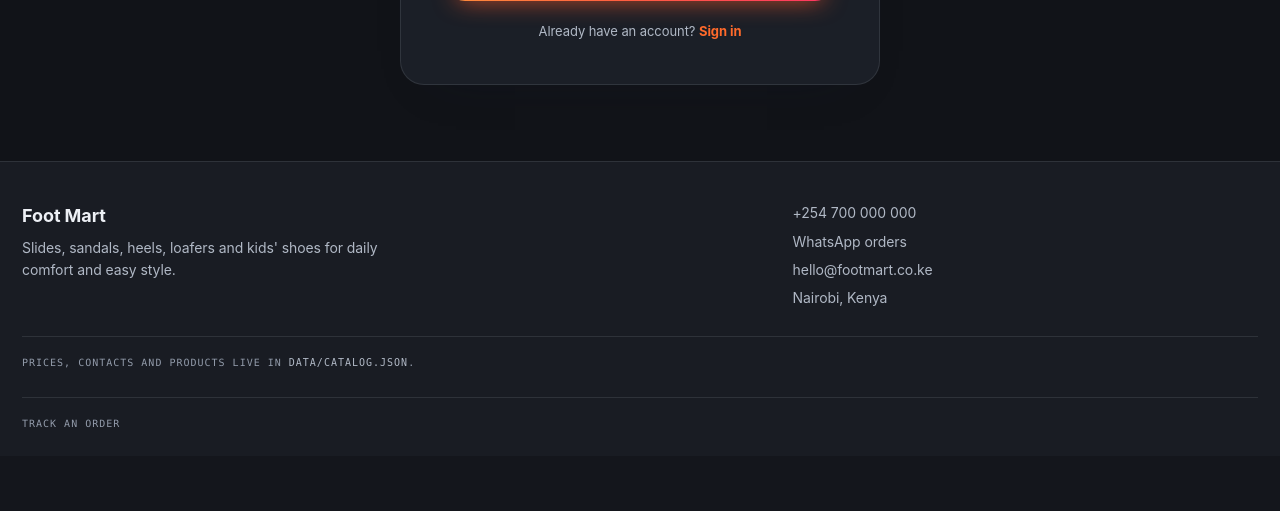
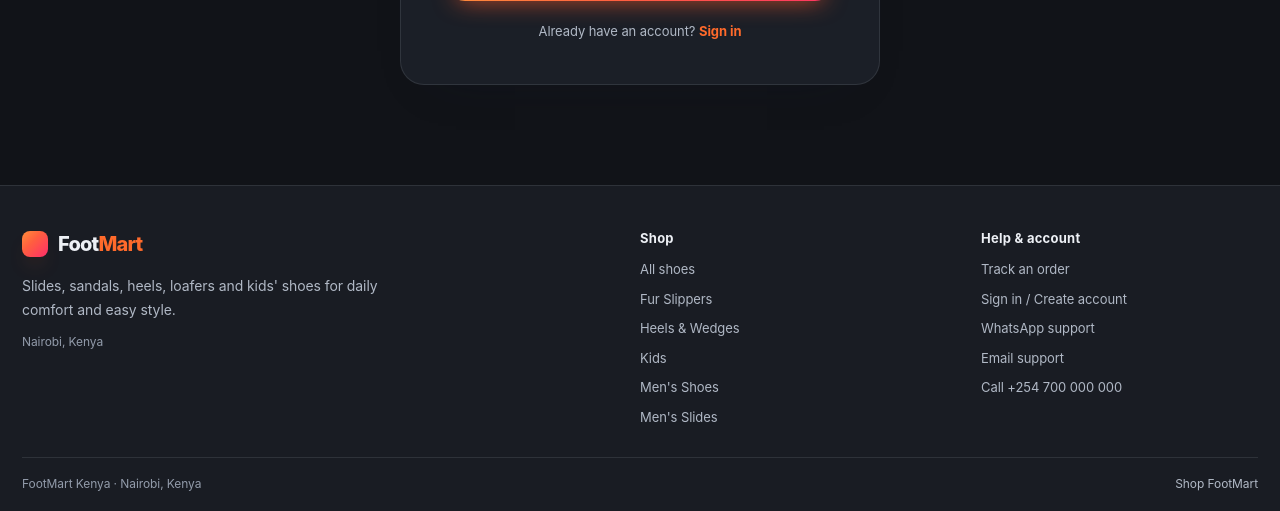
Before and after one commit to Mrwilly87/footmart-marketplace, a Flask app: page /account/register in a window 1280 px wide. Shown: the part 1131-1642 px from the top of the page. Before the commit the page ends 1559 px from the top, so only its background shows below. Run offline with Flask 3, Linux system fonts and the light colour scheme; some libraries are stand-ins or nearby versions.

Commit message:
Improve storefront footer
Co-authored-by: Copilot <223556219+Copilot@users.noreply.github.com>

```diff
--- a/public/css/style.css
+++ b/public/css/style.css
@@ -529,17 +529,27 @@ a.google-signin:hover { background: #fafafa; border-color: #9da3aa; box-shadow:
 .section-title { margin: 0 0 22px; font-size: 22px; }
 
 /* footer */
-.site-footer { border-top: 1px solid var(--line); background: var(--bg-2); }
-.footer-inner { display: grid; grid-template-columns: 1.6fr 1fr; gap: 26px; padding-block: 40px 24px; }
-.footer-brand { margin: 0; font-size: 18px; font-weight: 700; }
-.footer-tagline { margin: 6px 0 0; color: var(--muted); font-size: 14px; max-width: 44ch; }
-.footer-contact { list-style: none; margin: 0; padding: 0; display: grid; gap: 6px; font-size: 14px; color: var(--muted); }
-.footer-contact a:hover { color: var(--accent); }
-.footer-note {
-  grid-column: 1 / -1; margin: 0; padding-top: 18px; border-top: 1px solid var(--line);
-  font-family: var(--mono); font-size: 10px; letter-spacing: .1em; text-transform: uppercase; color: var(--muted-dim);
+.site-footer { margin-top: 24px; border-top: 1px solid var(--line); background: var(--bg-2); }
+.footer-inner {
+  display: grid; grid-template-columns: minmax(0, 1.5fr) repeat(2, minmax(150px, .75fr));
+  column-gap: clamp(24px, 5vw, 72px); row-gap: 30px; padding-block: 42px 18px;
 }
-.footer-note code { color: var(--muted); }
+.footer-about { max-width: 380px; }
+.footer-brand { width: fit-content; margin: 0; }
+.footer-brand .brand-name { font-size: 20px; }
+.footer-tagline { margin: 14px 0 0; color: var(--muted); font-size: 14px; line-height: 1.7; max-width: 42ch; }
+.footer-location { margin: 10px 0 0; color: var(--muted-dim); font-size: 12px; }
+.footer-links { display: grid; align-content: start; justify-items: start; gap: 10px; }
+.footer-heading { margin: 3px 0 5px; color: var(--ink); font-size: 13px; letter-spacing: .02em; }
+.footer-links a { color: var(--muted); font-size: 13px; line-height: 1.5; transition: color .18s ease; }
+.footer-links a:hover { color: var(--accent); }
+.footer-bottom {
+  grid-column: 1 / -1; display: flex; justify-content: space-between; align-items: center;
+  gap: 12px; padding-top: 16px; border-top: 1px solid var(--line);
+  color: var(--muted-dim); font-size: 12px;
+}
+.footer-bottom a { color: var(--muted); }
+.footer-bottom a:hover { color: var(--accent); }
 
 /* 404 */
 .empty-page { padding-block: 96px; text-align: center; }
@@ -813,7 +823,7 @@ body.cart-locked { overflow: hidden; }
   .hero-stage { order: -1; min-height: 260px; }
   .scene-picker { position: static; translate: none; grid-auto-flow: column; grid-auto-columns: 44px; justify-content: start; margin-bottom: 18px; }
   .detail { grid-template-columns: 1fr; gap: 26px; }
-  .footer-inner { grid-template-columns: 1fr; }
+  .footer-inner { grid-template-columns: minmax(0, 1.3fr) repeat(2, minmax(140px, .8fr)); }
   .promo-strip { grid-template-columns: repeat(2, minmax(0, 1fr)); }
   .checkout-body { grid-template-columns: minmax(0, 1fr) minmax(0, 1fr); }
   .auth-card { grid-column: 1 / -1; }
@@ -1043,6 +1053,16 @@ html[data-theme="dark"] .checkout-card textarea::placeholder { color: var(--mute
   .checkout-steps span { display: grid; justify-items: center; gap: 4px; text-align: center; }
 }
 
+@media (max-width: 560px) {
+  .site-footer { margin-top: 12px; }
+  .footer-inner { grid-template-columns: repeat(2, minmax(0, 1fr)); gap: 24px 18px; padding-block: 30px 16px; }
+  .footer-about { grid-column: 1 / -1; max-width: 46ch; }
+  .footer-tagline { margin-top: 10px; font-size: 13px; }
+  .footer-links { gap: 9px; }
+  .footer-links a { min-height: 24px; overflow-wrap: anywhere; }
+  .footer-bottom { align-items: flex-start; flex-direction: column; gap: 6px; font-size: 11px; }
+}
+
 @media (max-width: 360px) {
   .wrap { padding-inline: 12px; }
   .header-inner { grid-template-columns: minmax(0, 1fr) repeat(4, 34px); gap: 4px; }
--- a/templates/base.html
+++ b/templates/base.html
@@ -103,18 +103,36 @@
 
 <footer class="site-footer">
   <div class="wrap footer-inner">
-    <div>
-      <p class="footer-brand">{{ site.brand_lead or site.name }}{% if site.brand_tail %} {{ site.brand_tail }}{% endif %}</p>
+    <div class="footer-about">
+      <a class="brand footer-brand" href="{{ url_for('index') }}" aria-label="{{ site.name }} home">
+        <span class="brand-mark" aria-hidden="true"></span>
+        <span class="brand-name">{{ site.brand_lead or site.name }}{% if site.brand_tail %}<em>{{ site.brand_tail }}</em>{% endif %}</span>
+      </a>
       {% if site.tagline %}<p class="footer-tagline">{{ site.tagline }}</p>{% endif %}
+      {% if site.location %}<p class="footer-location">{{ site.location }}</p>{% endif %}
     </div>
-    <ul class="footer-contact">
-      {% if site.phone %}<li><a href="tel:{{ site.phone }}">{{ site.phone }}</a></li>{% endif %}
-      {% if site.whatsapp %}<li><a href="https://wa.me/{{ site.whatsapp }}">WhatsApp orders</a></li>{% endif %}
-      {% if site.email %}<li><a href="mailto:{{ site.email }}">{{ site.email }}</a></li>{% endif %}
-      {% if site.location %}<li>{{ site.location }}</li>{% endif %}
-    </ul>
-    <p class="footer-note">Prices, contacts and products live in <code>data/catalog.json</code>.</p>
-    <p class="footer-note"><a href="{{ url_for('track_order_entry') }}">Track an order</a></p>
+
+    <nav class="footer-links" aria-label="Shop">
+      <h2 class="footer-heading">Shop</h2>
+      <a href="{{ url_for('index') }}">All shoes</a>
+      {% for cat in categories[:5] %}
+      <a href="{{ url_for('index', cat=cat.slug) }}">{{ cat.label }}</a>
+      {% endfor %}
+    </nav>
+
+    <nav class="footer-links" aria-label="Help and account">
+      <h2 class="footer-heading">Help &amp; account</h2>
+      <a href="{{ url_for('track_order_entry') }}">Track an order</a>
+      <a href="{{ url_for('profile') if current_user else url_for('login') }}">{{ 'My account' if current_user else 'Sign in / Create account' }}</a>
+      {% if site.whatsapp %}<a href="https://wa.me/{{ site.whatsapp }}" target="_blank" rel="noopener">WhatsApp support</a>{% endif %}
+      {% if site.email %}<a href="mailto:{{ site.email }}">Email support</a>{% endif %}
+      {% if site.phone %}<a href="tel:{{ site.phone }}">Call {{ site.phone }}</a>{% endif %}
+    </nav>
+
+    <div class="footer-bottom">
+      <span>{{ site.name or 'FootMart' }} · {{ site.location or 'Kenya' }}</span>
+      <a href="{{ url_for('index') }}">Shop FootMart</a>
+    </div>
   </div>
 </footer>
 
```
